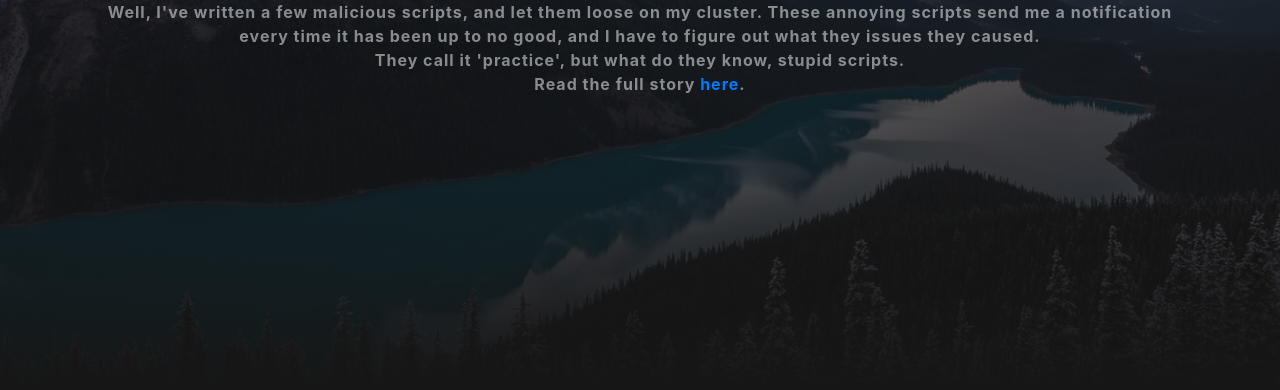
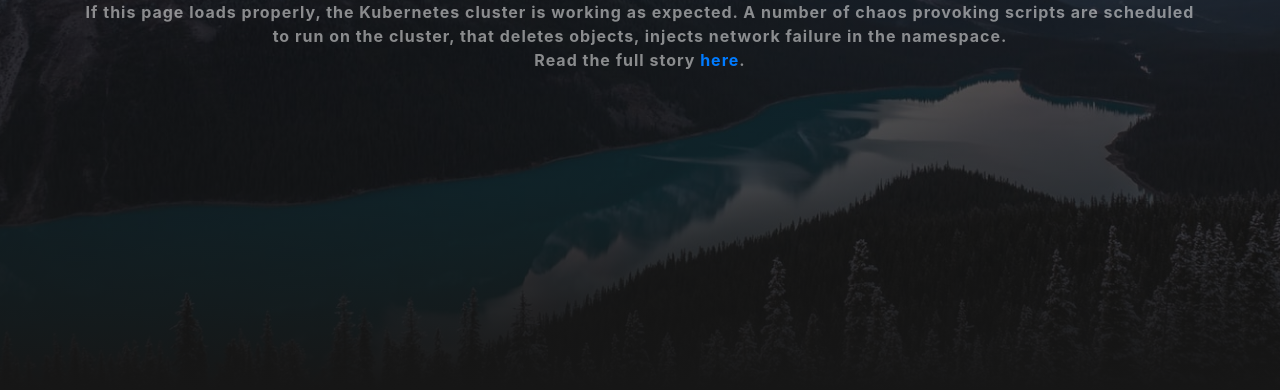
Before and after one commit to smitphilip/kubechaos-website, a website with bundled scripts: page kubechaos-site/index.html in a window 1280 px wide. Shown: the part 410-800 px from the top of the page. Built offline with nearby package versions, Linux system fonts and the light colour scheme.

Commit message:
changes to index

```diff
--- a/kubechaos-site/index.html
+++ b/kubechaos-site/index.html
@@ -33,7 +33,7 @@
 
 	<p><h4 class="text-white-50" >A small, single page demo website, hosted on a 3-node Kubernetes cluster.</h4></p>
 
-	<p class="text-white-50"><b>If this page loads properly, my Kubernetes cluster is working as expected. "Why do you sound so surprised?", you may ask. Well, I've written a few malicious scripts, and let them loose on my cluster. These annoying scripts send me a notification every time it has been up to no good, and I have to figure out what they issues they caused.<br>They call it 'practice', but what do they know, stupid scripts.<br> Read the full story <a href='https://how2cloud.quix.co.za/projects/'>here</a>.</b></p>
+	<p class="text-white-50"><b>If this page loads properly, the Kubernetes cluster is working as expected. A number of chaos provoking scripts are scheduled to run on the cluster, that deletes objects, injects network failure in the namespace.<br> Read the full story <a href='https://how2cloud.quix.co.za/projects/'>here</a>.</b></p>
       </div>
     </div>
   </header>
```
